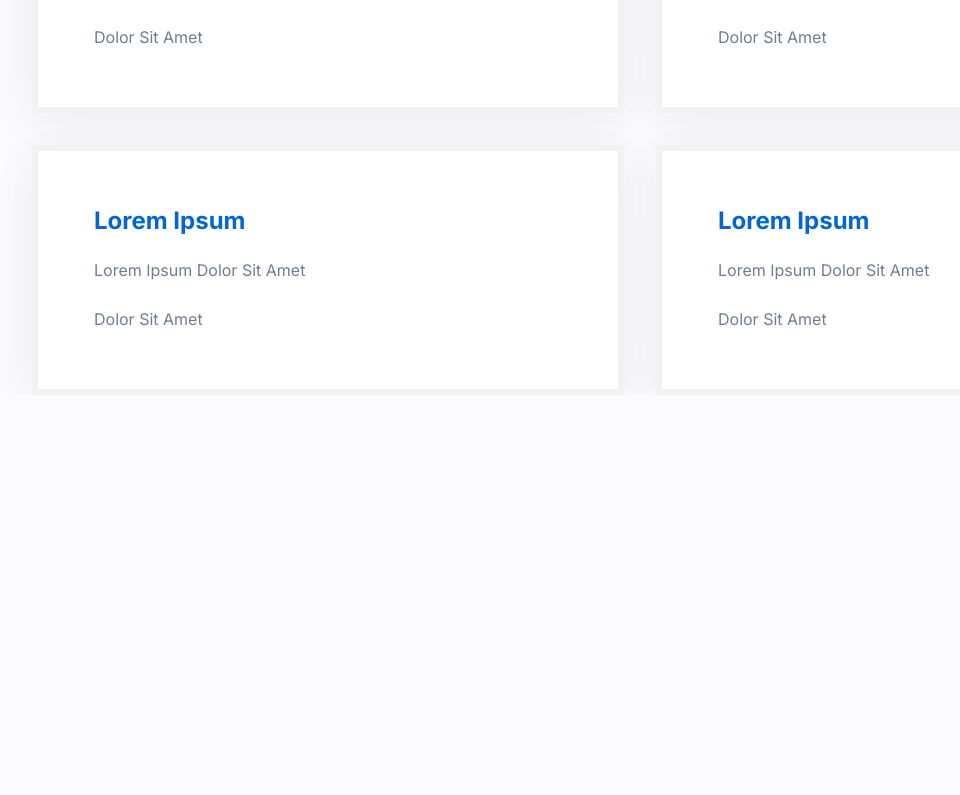
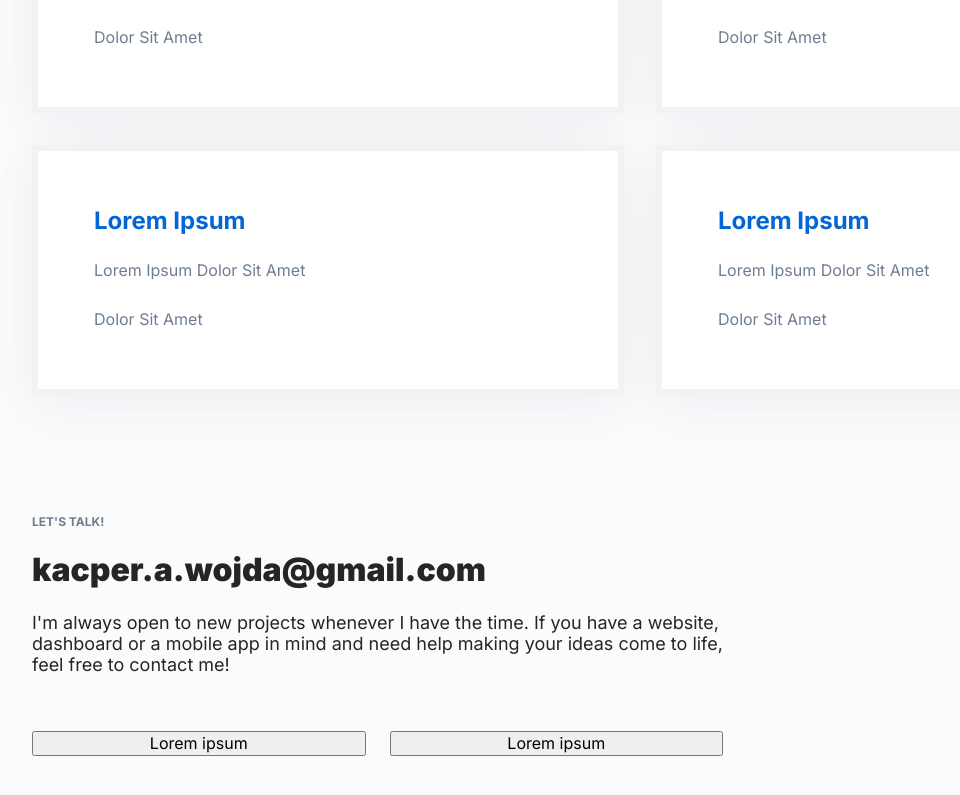
Before and after one commit to wojdaSoftware/personal-homepage, a React (Create React App) app: page / in a window 1280 px wide. Shown: the part 1514-2309 px from the top of the page, without its empty margins (0-960 px from the left). Before the commit the page ends 1909 px from the top, so only its background shows below. Built offline with nearby package versions, Linux system fonts and the light colour scheme.

Commit message:
Footer component (placeholder buttons)

```diff
--- a/src/App.js
+++ b/src/App.js
@@ -1,3 +1,4 @@
+import Footer from "./components/Footer";
 import Header from "./components/Header";
 import ProjectList from "./components/ProjectList";
 import SectionHeader from "./components/SectionHeader";
@@ -21,6 +22,7 @@ function App() {
       />
       <SectionHeader />
       <ProjectList />
+      <Footer />
     </>
   );
 }
--- /dev/null
+++ b/src/components/Footer/index.js
@@ -0,0 +1,24 @@
+import { StyledCaption, StyledContainer, StyledFooter, StyledGridContainer, StyledLink, StyledParagraph, } from "./styled";
+
+const Footer = () => (
+  <StyledFooter>
+    <StyledContainer>
+      <StyledCaption>
+        LET'S TALK!
+      </StyledCaption>
+      <StyledLink href="mailto: kacper.a.wojda@gmail.com">
+        kacper.a.wojda@gmail.com
+      </StyledLink>
+      <StyledParagraph>
+        I'm always open to new projects whenever I have the time.
+        If you have a website, dashboard or a mobile app in mind and need help making your ideas come to life, feel free to contact me!
+      </StyledParagraph>
+      <StyledGridContainer>
+        <button>Lorem ipsum</button>
+        <button>Lorem ipsum</button>
+      </StyledGridContainer>
+    </StyledContainer>
+  </StyledFooter>
+);
+
+export default Footer;
--- /dev/null
+++ b/src/components/Footer/styled.js
@@ -0,0 +1,47 @@
+import styled from "styled-components";
+
+export const StyledFooter = styled.footer`
+  max-width: 1216px;
+  margin: 120px auto 109px;
+`;
+
+export const StyledCaption = styled.strong`
+  display: block;
+  font-weight: 700;
+  font-size: 12px;
+  color: ${({theme}) => theme.color.slateGray};
+`;
+
+export const StyledLink = styled.a`
+  display: inline-block;
+  margin-top: 24px;
+  font-weight: 900;
+  font-size: 32px;
+  text-decoration: none;
+  color: ${({theme}) => theme.color.black};
+
+  &:visited {
+    color: ${({theme}) => theme.color.black};
+  }
+
+  &:hover {
+    color: ${({theme}) => theme.color.scienceBlue};
+  }
+`;
+
+export const StyledParagraph = styled.p`
+  font-size: 18px;
+  margin: 24px 0 0 0;
+  color: ${({theme}) => theme.color.black};
+`;
+
+export const StyledGridContainer = styled.div`
+  margin: 56px 0 0 0;
+  display: grid;
+  grid-template-columns: auto auto;
+  grid-column-gap: 24px;
+`;
+
+export const StyledContainer = styled.div`
+  max-width: 691px;
+`;
--- a/src/theme.js
+++ b/src/theme.js
@@ -4,6 +4,7 @@ export const theme = {
     whiteLilac: "#FBFBFE",
     slateGray: "#6E7E91",
     white: "#FFFFFF",
+    black: "#252525",
     scienceBlue: "#0366D6",
     scienceBlueTransparent: "rgba(3, 102, 214, 0.2)",
     iron: "rgba(209, 213, 218, 0.3)",
```
